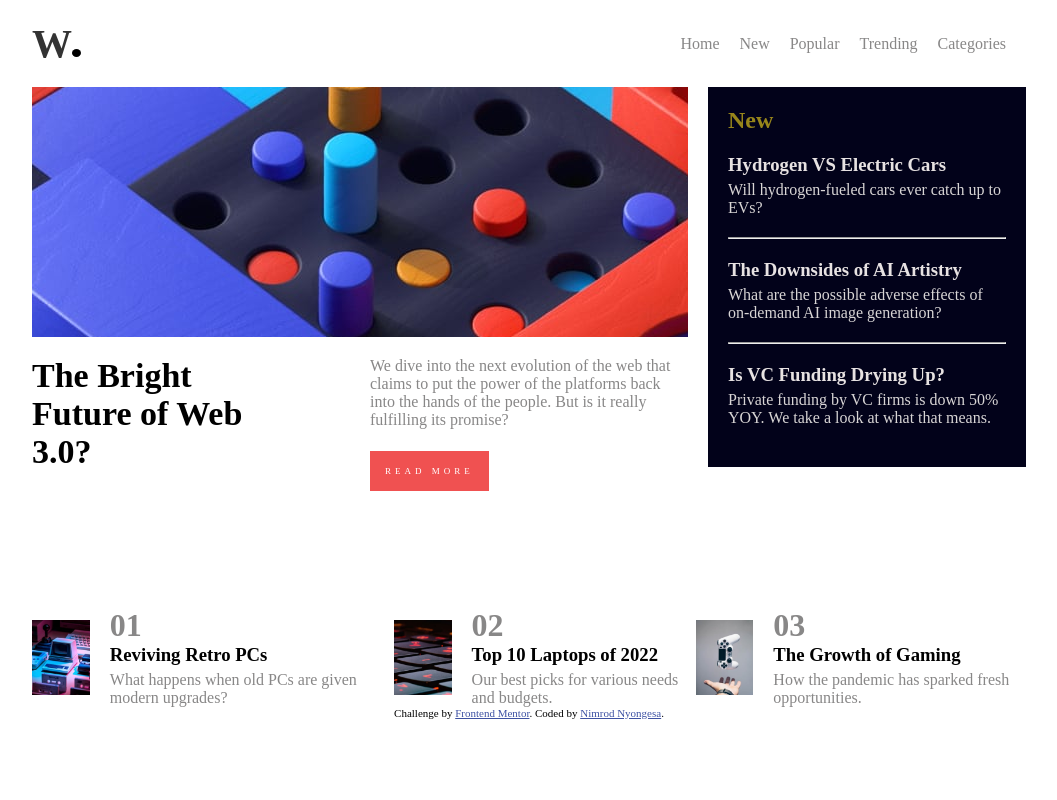
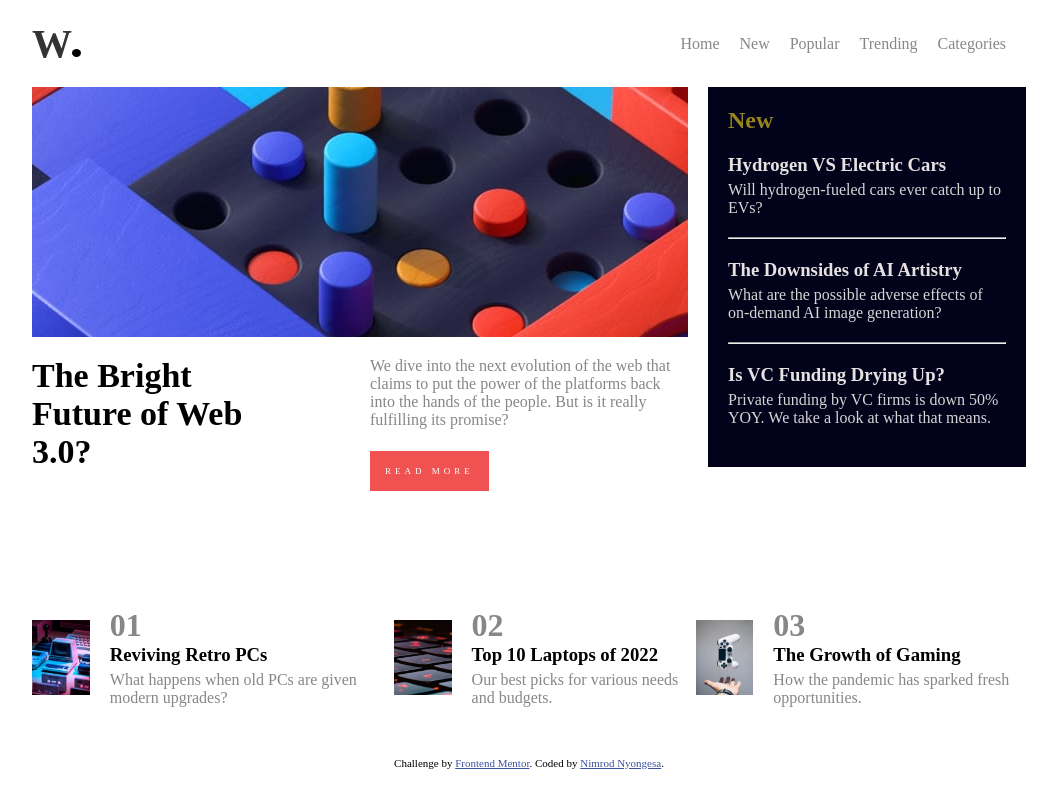
Before and after one commit to Panther-12/teach2give, a plain HTML site: page index.html in a window 1280 px wide. Shown: the whole page, without its empty margins (111-1168 px from the left). Drawn offline with Linux system fonts and the light colour scheme.

Commit message:
added the bottom container

```diff
--- a/styles.css
+++ b/styles.css
@@ -190,3 +190,9 @@ nav > .logo-wrapper{
         }
     }
 }
+
+.attribution{
+    margin-top: 50px;
+    margin-bottom: 30px;
+    font-size: 15px;
+}
```
